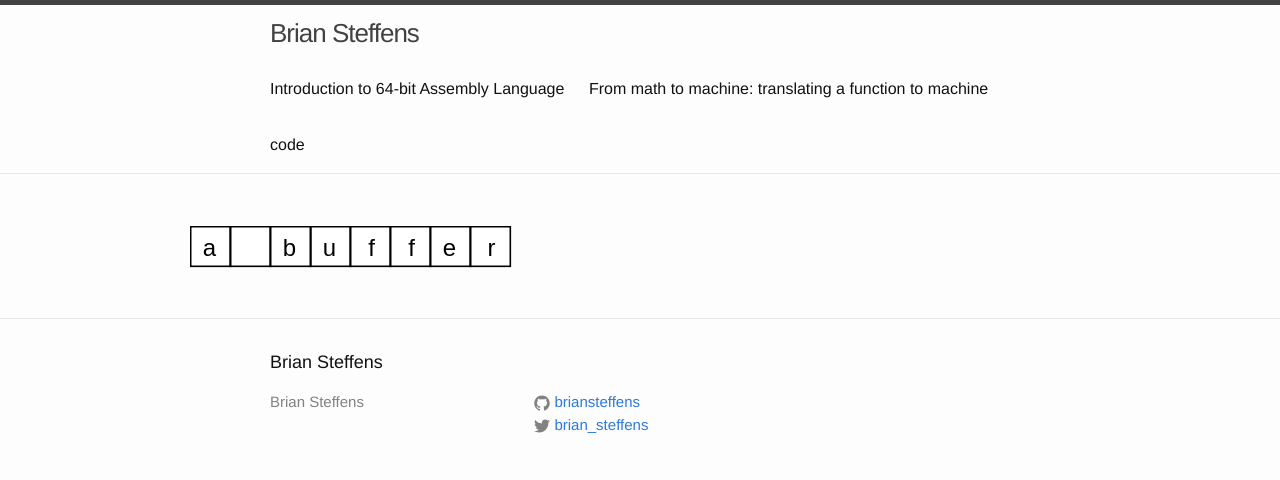
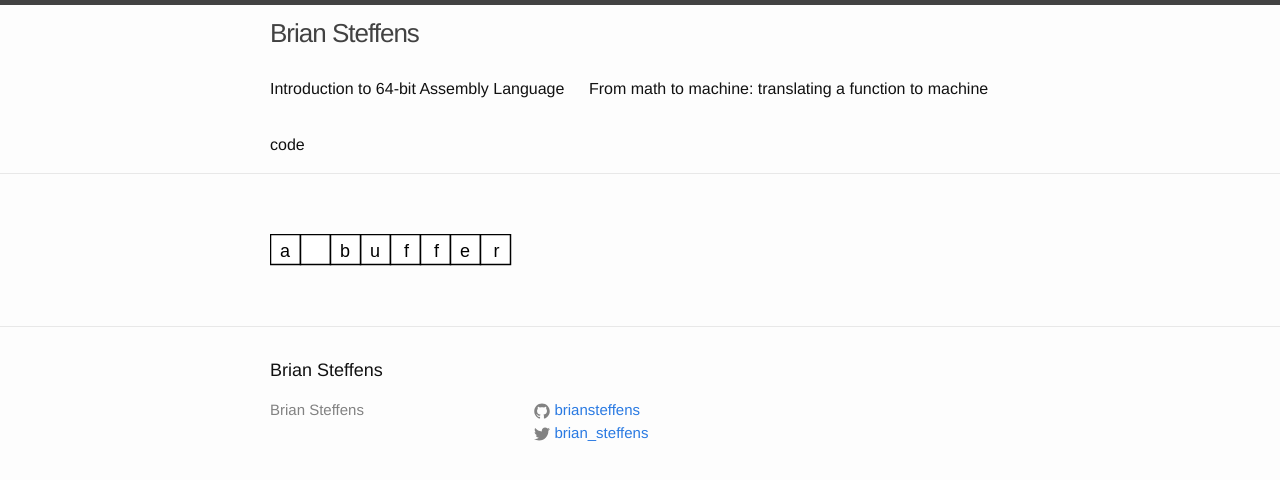
Before and after one commit to briansteffens/briansteffens.github.io, a Jekyll site: the page built from blog/split-buffer/post.md, in a window 1280 px wide. Shown: the top 480 px of the page. Built offline with Jekyll 4.4.1, drawn with Linux system fonts in a browser that asks for light colours; our own code applies the rules of GitHub Pages for plain Markdown files.

Commit message:
Try another image

```diff
--- a/blog/split-buffer/post.md
+++ b/blog/split-buffer/post.md
@@ -1 +1 @@
-<img style="transform: scale(2)" src="/blog/split-buffer/gap-buffer-1.svg" />
+<img src="/blog/split-buffer/gap-buffer-1.svg" />
```
Also changed, not shown: blog/split-buffer/gap-buffer-1.svg.
